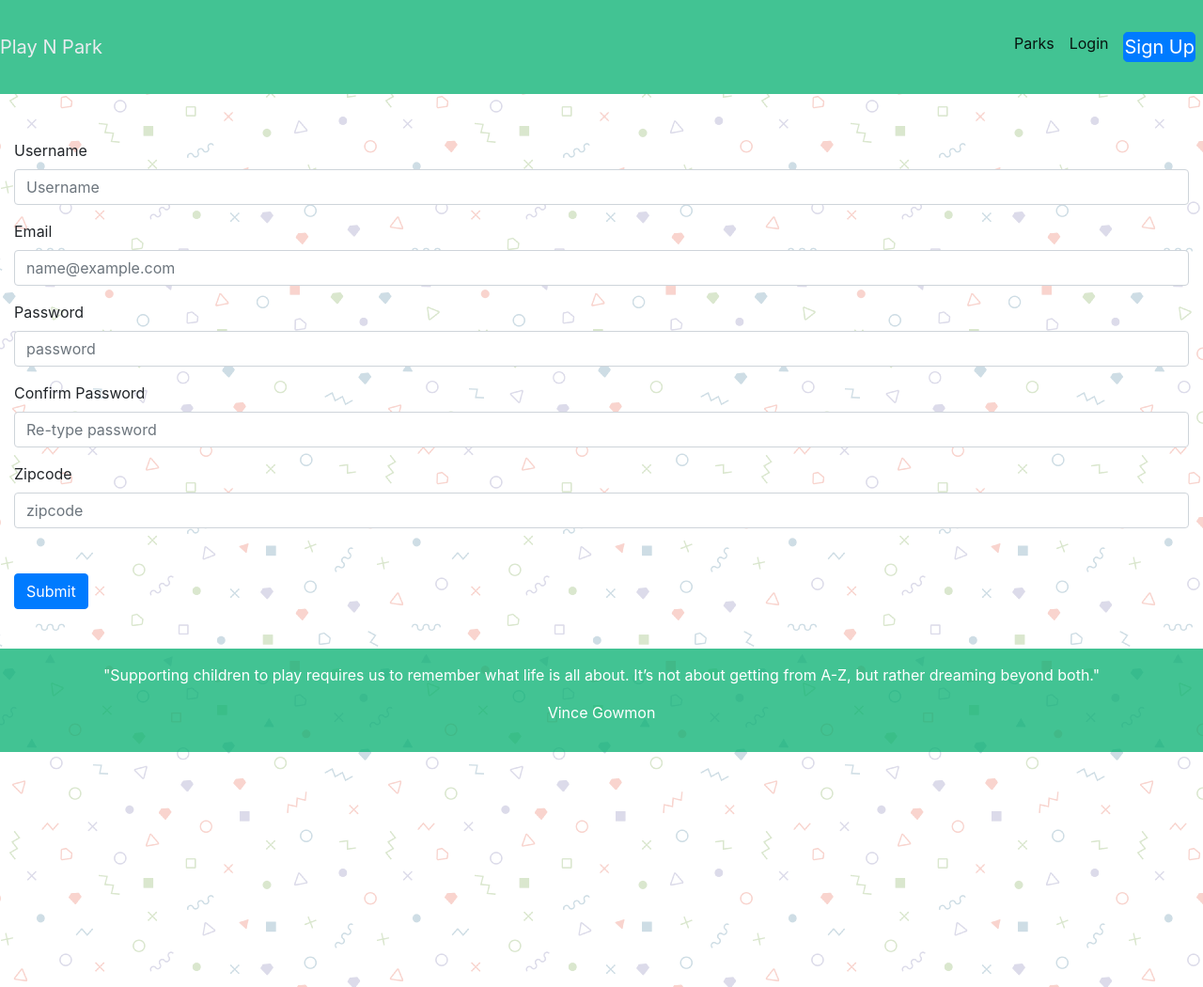
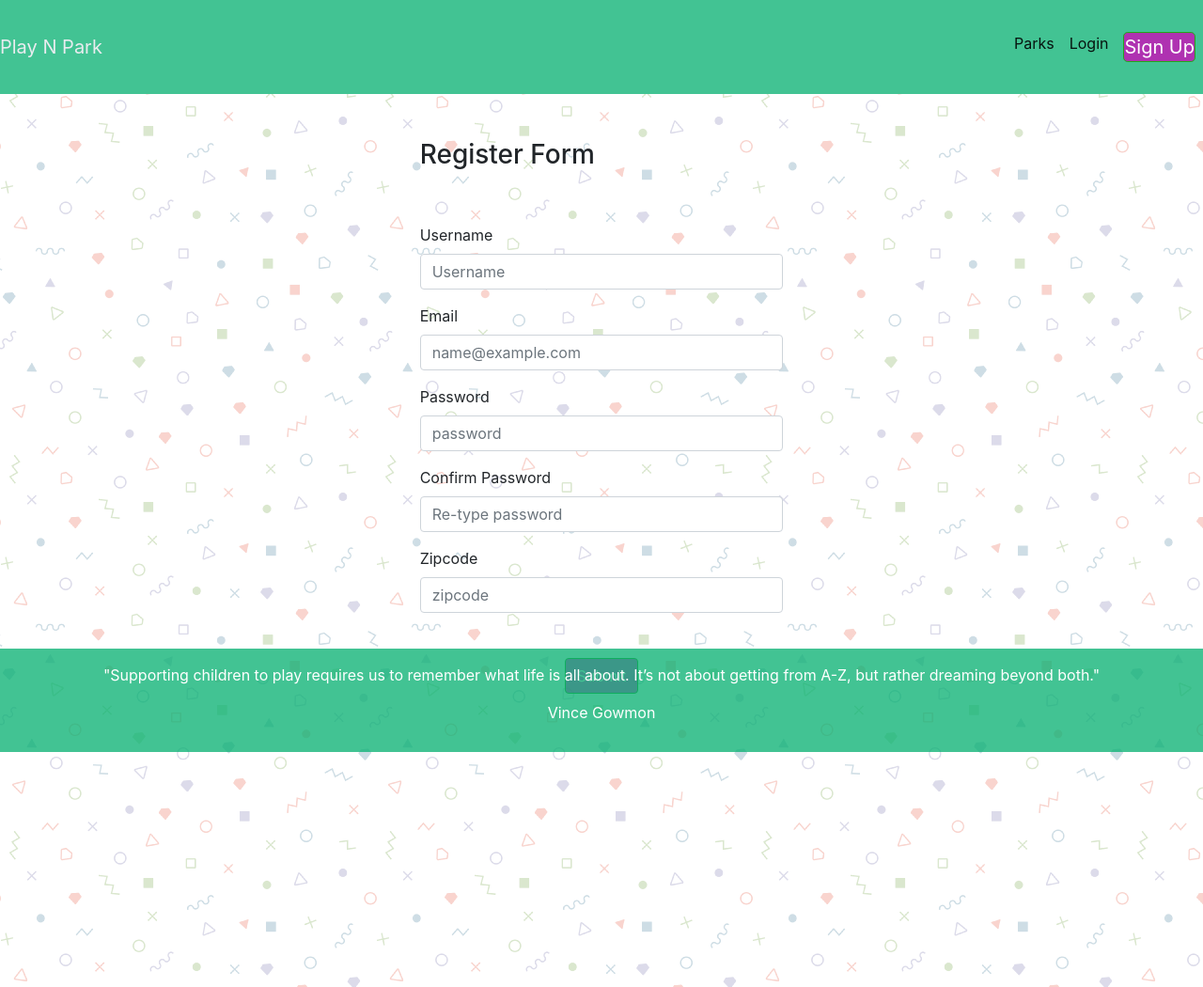
Before and after one commit to SuriyaMohan89/HB--Park-N-Play, a Flask app: page /register in a window 1280 px wide. Shown: the whole page at 94% size. Run offline with Flask 2, Linux system fonts and the light colour scheme; some libraries are stand-ins or nearby versions.

Commit message:
styling to register login form

```diff
--- a/templates/base.html
+++ b/templates/base.html
@@ -1,5 +1,5 @@
 <!DOCTYPE html>
-<html>
+<html >
 <head>
 	<meta charset="utf-8">
     <meta name="viewport" content="width=device-width, initial-scale=1, shrink-to-fit=no">
--- a/templates/homepage.html
+++ b/templates/homepage.html
@@ -7,7 +7,7 @@
 </style>
 
 <div class="row">
-  <div class="col-8">
+  <div class="col-8" style="background-size: cover;">
   	<div id="carouselExampleControls" class="carousel slide" data-ride="carousel">
   <div class="carousel-inner">
     <div class="carousel-item active">
--- a/templates/login_page.html
+++ b/templates/login_page.html
@@ -8,9 +8,11 @@
     width: 75%;
     margin: auto;
 }*/
+html { overflow-y: hidden}
 .form-control{
 	width:50%;
 }
+
 </style>
 
 <div class = "container-fluid" style="height:950px">
--- a/templates/park_info.html
+++ b/templates/park_info.html
@@ -1,6 +1,9 @@
 {% extends 'base.html' %}
 {% block title %}Park Info{% endblock %}
 {% block content %}
+<style type="text/css">
+  html { overflow-y: hidden}
+</style>
 <div class = "container-fluid" style="height:950px">
 
     <script src="https://cdnjs.cloudflare.com/ajax/libs/popper.js/1.12.9/umd/popper.min.js" integrity="sha384-ApNbgh9B+Y1QKtv3Rn7W3mgPxhU9K/ScQsAP7hUibX39j7fakFPskvXusvfa0b4Q" crossorigin="anonymous"></script>
--- a/templates/register_form.html
+++ b/templates/register_form.html
@@ -1,9 +1,21 @@
 {% extends "base.html" %}
 
 {% block content %}
+<style type="text/css">
+html { overflow-y: hidden}
+	.btn-primary {
+    /* color: #fff; */
+    background-color: #d600bcbd;
+    border-color: #25a51c;
+    margin: auto;
+}
+</style>
 <div class = "container-fluid" style="height:950px">
 
 <br><br>
+
+<div class= "col-4 mx-auto" >
+	<h3>Register Form </h3><br><br>
 
 <form action="/register", method='POST'>
 	<div class="form-group">
@@ -32,8 +44,10 @@
 		<label for="exampleFormControlInput1">Zipcode </label>
 		<input type="text" name="zipcode" class="form-control" id="exampleFormControlInput1" placeholder="zipcode" >
 <br><br>
-			<button type="submit" value="submit" class="btn btn-primary">Submit</button>
+			<center><button type="submit" value="submit" class="btn btn-primary ">Submit</button></center>
+
 
 </form>
 </div>
+</div>
 {% endblock %}
--- a/templates/schedule.html
+++ b/templates/schedule.html
@@ -1,6 +1,9 @@
 {% extends "base.html" %}
 
 {% block content %}
+<style type="text/css">
+  html { overflow-y: hidden}
+</style>
 <div class = "container-fluid" style="height:950px">
 
 <h4>Select Park By Zipcode</h4>
--- a/templates/user_info.html
+++ b/templates/user_info.html
@@ -2,6 +2,7 @@
 {% extends "base.html" %}
 
 {% block content %}
+
 <div class = "container-fluid" style="height:950px">
 
 <div id="EmptyZip"> </div>
```
